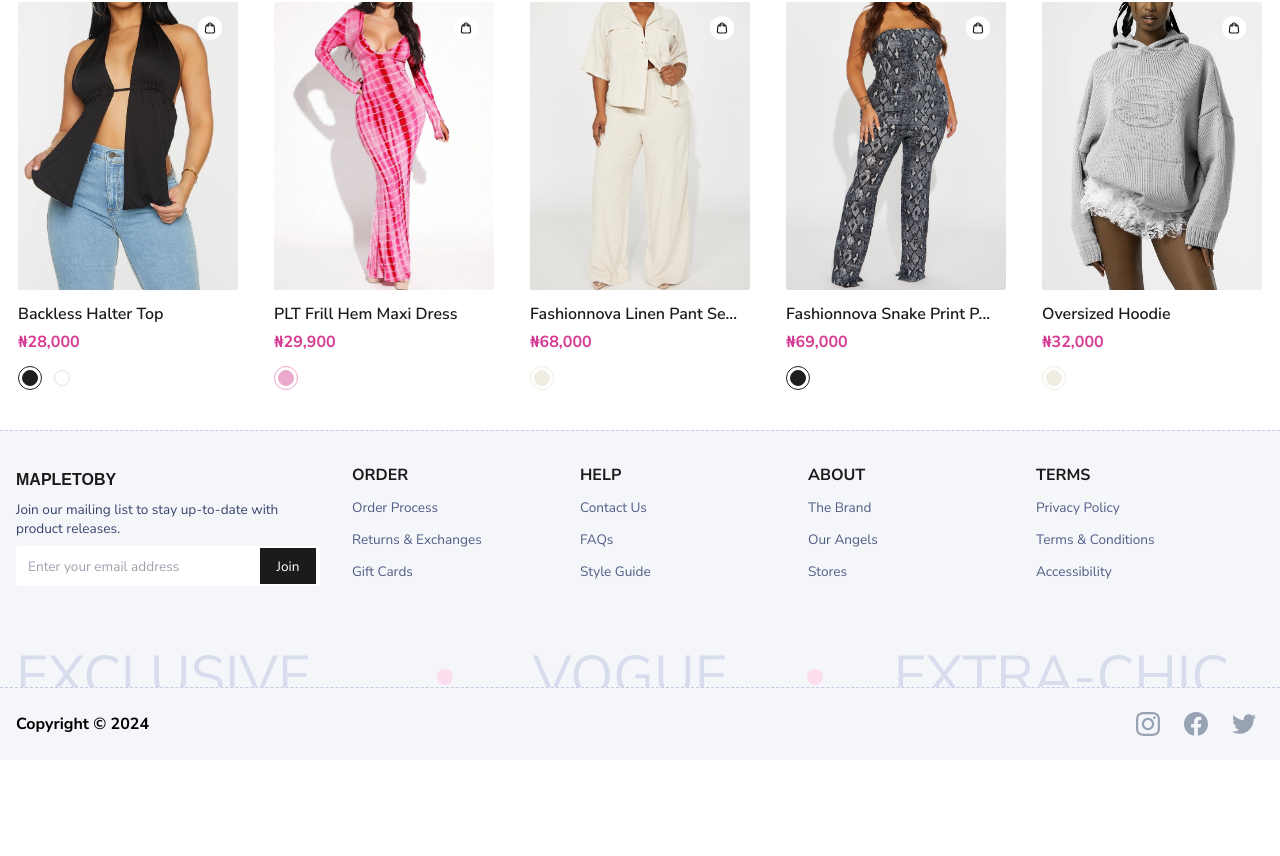
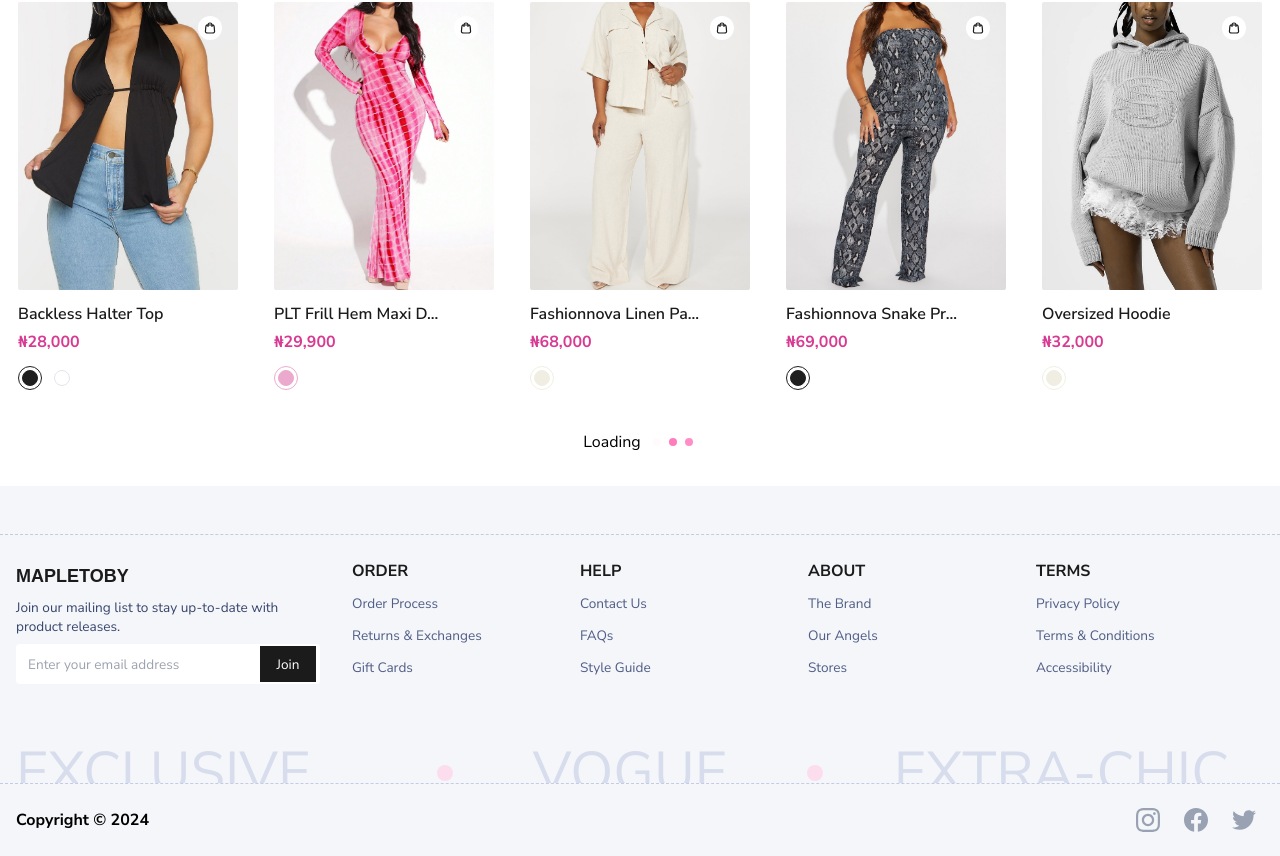
Before and after one commit to BenedictUmeozor/mapletoby, a Next.js app: page / in a window 1280 px wide. Shown: the part 1350-2206 px from the top of the page. Before the commit the page ends 2110 px from the top, so only its background shows below. Built offline with nearby package versions, Linux system fonts and the light colour scheme; a web font is replaced by a local one.

Commit message:
ui updates, loading indicator

```diff
--- a/app/globals.css
+++ b/app/globals.css
@@ -11,11 +11,6 @@ img {
   max-height: 100%;
   object-fit: cover;
 }
-
-/* main {
-  display: grid;
-  grid-template-rows: auto 1fr auto;
-} */
 
 .display-1 {
   @apply text-[1.25rem] leading-[1.5] tracking-[0.325rem] max-md:text-base;
@@ -116,3 +111,30 @@ button, .footer p {
 .showcase {
   row-gap: 2.5rem;
 }
+
+.dots {
+  display: flex;
+}
+
+.dot {
+  width: 8px;
+  height: 8px;
+  border-radius: 50%;
+  background-color: #ff69b4;
+  margin: 0 4px;
+  opacity: 0;
+  animation: fadeDot 1.5s infinite;
+}
+
+.dot:nth-child(2) {
+  animation-delay: 0.5s;
+}
+
+.dot:nth-child(3) {
+  animation-delay: 1s;
+}
+
+@keyframes fadeDot {
+  0%, 100% { opacity: 0; }
+  50% { opacity: 1; }
+}
--- a/app/page.tsx
+++ b/app/page.tsx
@@ -8,15 +8,21 @@ import Showcase from "@/components/showcase/Showcase";
 const Home = () => {
   return (
     <main className="h-full">
-      <header>
-        <Banner />
-        <Header />
-      </header>
+      <Banner />
+      <Header />
       <section>
         <CategoriesBar />
         <Hero />
         <Showcase />
       </section>
+      <div className="flex items-center justify-center gap-2 mb-8">
+        <span className="text-base">Loading</span>
+        <div className="dots">
+          <span className="dot"></span>
+          <span className="dot"></span>
+          <span className="dot"></span>
+        </div>
+      </div>
       <Footer />
     </main>
   );
--- a/components/categories-bar/CategoriesBar.tsx
+++ b/components/categories-bar/CategoriesBar.tsx
@@ -25,7 +25,7 @@ const categories = [
 
 const CategoriesBar = () => {
   return (
-    <div className=" bg-white border-b border-neutral-40 relative max-md:hidden">
+    <div className=" bg-white border-b border-neutral-40 max-md:hidden">
       <Container className="flex items-center gap-8 overflow-x-auto category-bar">
         {categories.map((category, index) => (
           <p
--- a/components/footer/Footer.tsx
+++ b/components/footer/Footer.tsx
@@ -33,15 +33,15 @@ const links: LinkInterface[] = [
 
 const Footer = () => {
   return (
-    <footer className=" bg-neutral-30">
-      <div className="mt-8 pt-8 pb-24 border-t border-dashed border-custom_blue-40 overflow-y-hidden relative max-md:pb-10">
+    <footer className=" bg-neutral-30 pt-4">
+      <div className="mt-8 pt-6 pb-24 border-t border-dashed border-custom_blue-40 overflow-y-hidden relative max-md:pb-10">
         <Container className="flex max-md:block items-center gap-8">
           <div className="flex-1 max-md:mb-8">
             <Link
               href="/"
               className={
                 kantumruy.className +
-                " heading-5-lg block mb-2 text-shade-120 font-bold"
+                " text-lg block mb-2 text-shade-120 font-bold"
               }
             >
               MAPLETOBY
--- a/components/header/Header.tsx
+++ b/components/header/Header.tsx
@@ -15,7 +15,7 @@ const kantumruy = Kantumruy_Pro({ subsets: ["latin"] });
 const Header = () => {
 
   return (
-    <header className=" bg-neutral-30 sticky top-0 z-20">
+    <header className=" bg-neutral-30 sticky top-0 z-50">
       <Container className="flex items-center justify-between py-4">
         <NavAction />
         <DropdownAction />
--- a/components/product/Product.tsx
+++ b/components/product/Product.tsx
@@ -24,8 +24,8 @@ const Product = ({ product }: Props) => {
       </div>
       <div className="mt-3">
         <p className="heading-6-lg text-shade-120 font-semibold">
-          {product.description.length > 25
-            ? product.description.substring(0, 25) + "..."
+          {product.description.length > 20
+            ? product.description.substring(0, 20) + "..."
             : product.description}
         </p>
         <p className=" text-primary-100 mt-1 mb-3 font-bold">
--- a/components/showcase/MobileFilter.tsx
+++ b/components/showcase/MobileFilter.tsx
@@ -2,7 +2,7 @@ import ChevronDownIcon from "@/assets/icons/ChevronDown";
 
 const MobileFilter = () => {
   return (
-    <div className="md:hidden flex items-center mt-8 justify-between p-2 border border-neutral-40 rounded gap-8">
+    <div className="md:hidden flex items-center mt-8 justify-between p-2 border border-neutral-40 rounded gap-4">
       <div className="flex-1 flex items-center justify-between text-neutral-110 heading-6-sm p-1 px-2 border border-neutral-40 rounded cursor-pointer">
         <span>Filter</span>
         <ChevronDownIcon className="w-4" />
--- a/package.json
+++ b/package.json
@@ -12,8 +12,6 @@
     "next": "14.2.4",
     "react": "^18",
     "react-dom": "^18",
-    "react-headroom": "^3.2.1",
-    "use-media": "^1.5.0",
     "uuid": "^10.0.0"
   },
   "devDependencies": {
```
Also changed, not shown: 1 other file (tests, documents, lock files or other folders).
